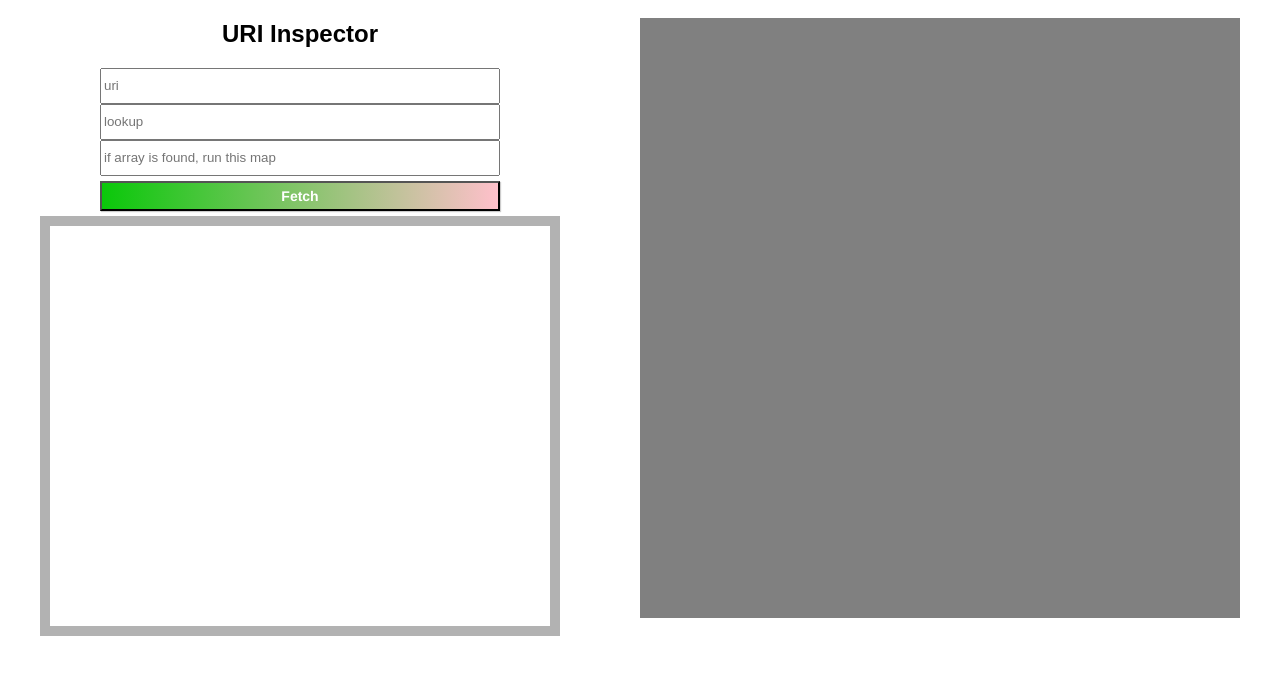
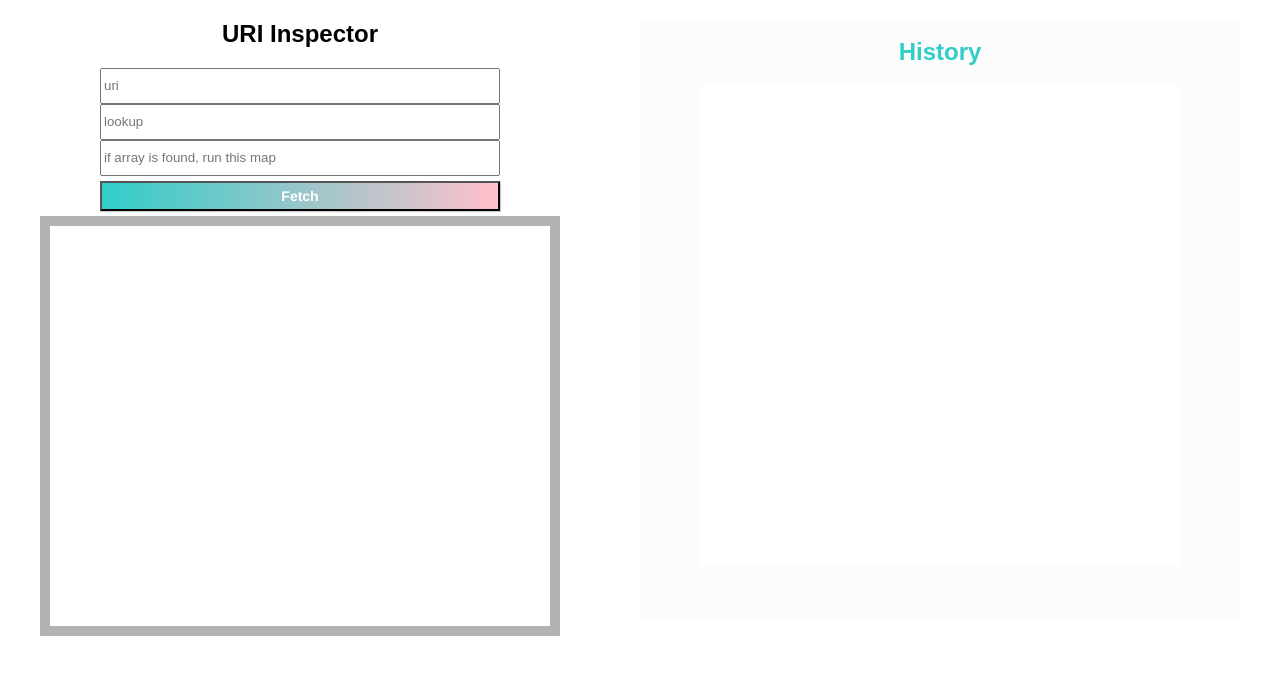
Before and after one commit to samhinton88/api-inspector, a React (Create React App) app: page / in a window 1280 px wide. Shown: the top 674 px of the page. Built offline with nearby package versions, Linux system fonts and the light colour scheme.

Commit message:
history item restyle

```diff
--- a/src/components/APIInspector/index.js
+++ b/src/components/APIInspector/index.js
@@ -79,7 +79,12 @@ class APIInspector extends Component {
   renderHistory = () => {
     const { history } = this.state;
 
-    return history.map((h) => <HistoryItem data={h} />)
+    return history.reverse().map((h, i) => {
+      const fade = i  / 10;
+      console.log(fade)
+
+      return <HistoryItem data={h} style={{background: `rgba(48, 205, 201, ${1 - fade})`}}/>
+    })
   }
 
   render() {
@@ -125,7 +130,12 @@ class APIInspector extends Component {
           </div>
         </div>
         <div className='api-inspector-history-section'>
-          {this.renderHistory()}
+          <div className='api-inspector-history-section-header'>
+            <h2>History</h2>
+          </div>
+          <div className='api-inspector-history-section-body'>
+            {this.renderHistory()}
+          </div>
         </div>
       </div>
     )
--- a/src/components/APIInspector/style.css
+++ b/src/components/APIInspector/style.css
@@ -26,7 +26,7 @@
 .api-inspector-form button {
   height: 30px;
   margin-top: 5px;
-  background: linear-gradient(90deg, rgba(10, 200, 10, 1), pink, rgba(10, 200, 10, 1));
+  background: linear-gradient(90deg, rgba(48, 205, 201, 1), pink, rgba(48, 205, 201, 1));
   background-size: 200% auto;
   transition: 1s;
   box-shadow: 1px 1px 1px rgba(0, 0, 0, 0.2);
@@ -63,7 +63,20 @@
 .api-inspector-history-section {
   width: 600px;
   height: 600px;
-  background: grey;
+  background: rgba(250, 250, 250, 0.6);
+  display: flex;
+  flex-direction: column;
+  align-items: center;
+}
+
+.api-inspector-history-section-header {
+  color: rgba(48, 205, 201, 1);
+}
+
+.api-inspector-history-section-body {
+  background: white;
+  width: 80%;
+  height: 80%;
 }
 
 .response-inspector-key-container {
--- a/src/components/HistoryItem/index.js
+++ b/src/components/HistoryItem/index.js
@@ -4,11 +4,11 @@ import './style.css';
 class HistoryItem extends Component {
 
   render() {
-    const { data } = this.props;
+    const { data: { uri, lookup }, style } = this.props;
 
     return(
-      <div className='history-item'>
-        {JSON.stringify(data)}
+      <div className='history-item' style={style}>
+        <div className='verb-type'>GET</div>{uri || 'empty'}
       </div>
     )
   }
--- a/src/components/HistoryItem/style.css
+++ b/src/components/HistoryItem/style.css
@@ -1,4 +1,28 @@
 .history-item {
   width: 100%;
-  height: 60px;
+  height: 50px;
+  display: flex;
+  background: rgba(48, 205, 201, 0.5);
+  color: white;
+  align-items: center;
+  justify-content: flex-start;
+  transition: 1s;
+  padding-left: 5px;
 }
+
+.history-item:hover {
+  background: rgba(48, 205, 201, 0.1);
+  color: black;
+}
+
+.verb-type {
+  height: 100%;
+  display: flex;
+  justify-content: center;
+  align-items: center;
+  margin-right: 8px;
+}
+
+.verb-type:hover {
+  background: white;
+}
--- a/src/components/KeyButton/style.css
+++ b/src/components/KeyButton/style.css
@@ -10,4 +10,11 @@
   margin-right: 2px;
   margin-left: 2px;
   border-radius: 3px;
+  transition: 0.5s;
+  cursor: pointer;
 }
+
+.key-button:hover {
+  background: rgba(10, 200, 10, 1);
+  color: white;
+}
```
